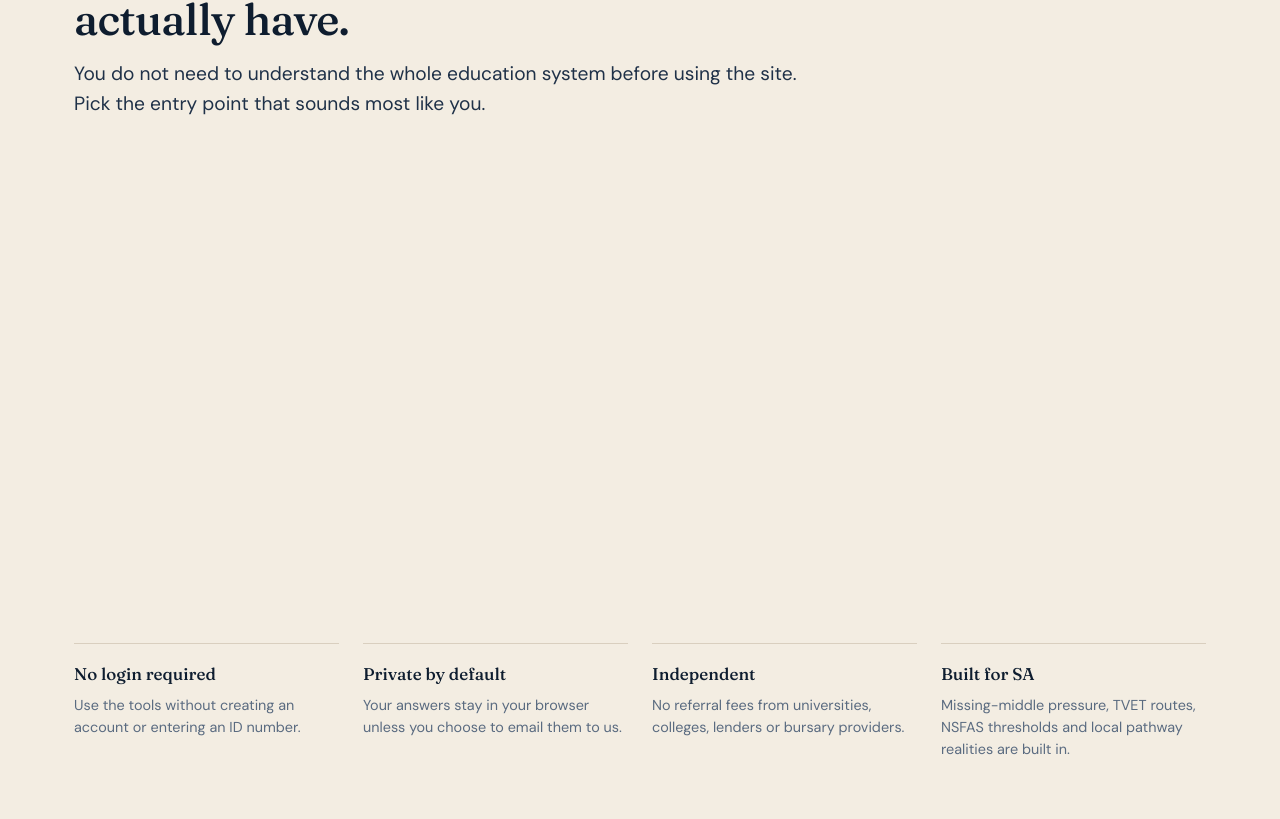
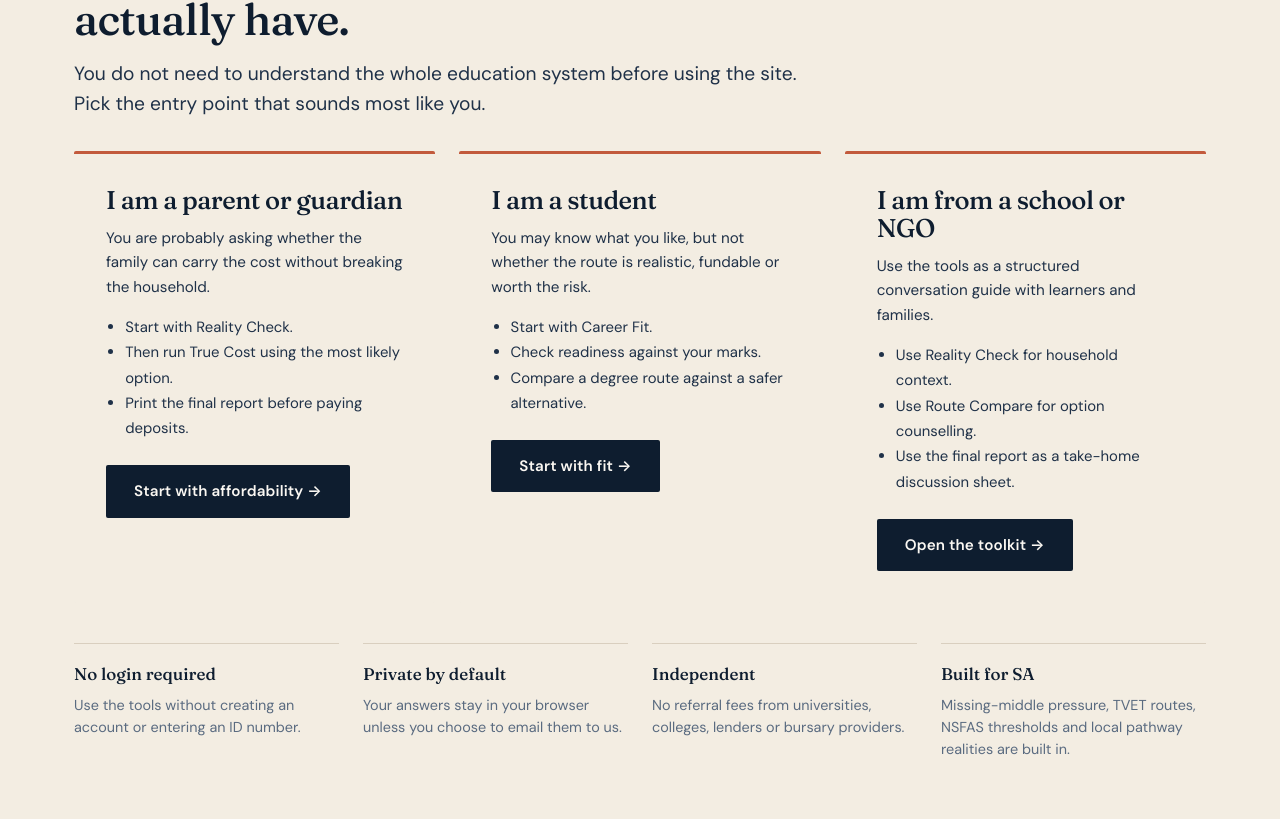
Before and after one commit to Shaylin45/dharmapathways, a Next.js app: page / in a window 1280 px wide. Shown: the part 1781-2600 px from the top of the page. Built offline with nearby package versions, Linux system fonts and the light colour scheme; no server answers.

Commit message:
Fix tools page hidden cards (reveal visibility hotfix)

```diff
--- a/app/globals.css
+++ b/app/globals.css
@@ -383,3 +383,10 @@
       a { color: black; text-decoration: none; }
       .btn-print { display: none !important; }
     }
+
+/* Hotfix: keep tool cards visible even if reveal JS doesn't fire */
+.reveal,
+.reveal.in {
+  opacity: 1 !important;
+  transform: none !important;
+}
```
